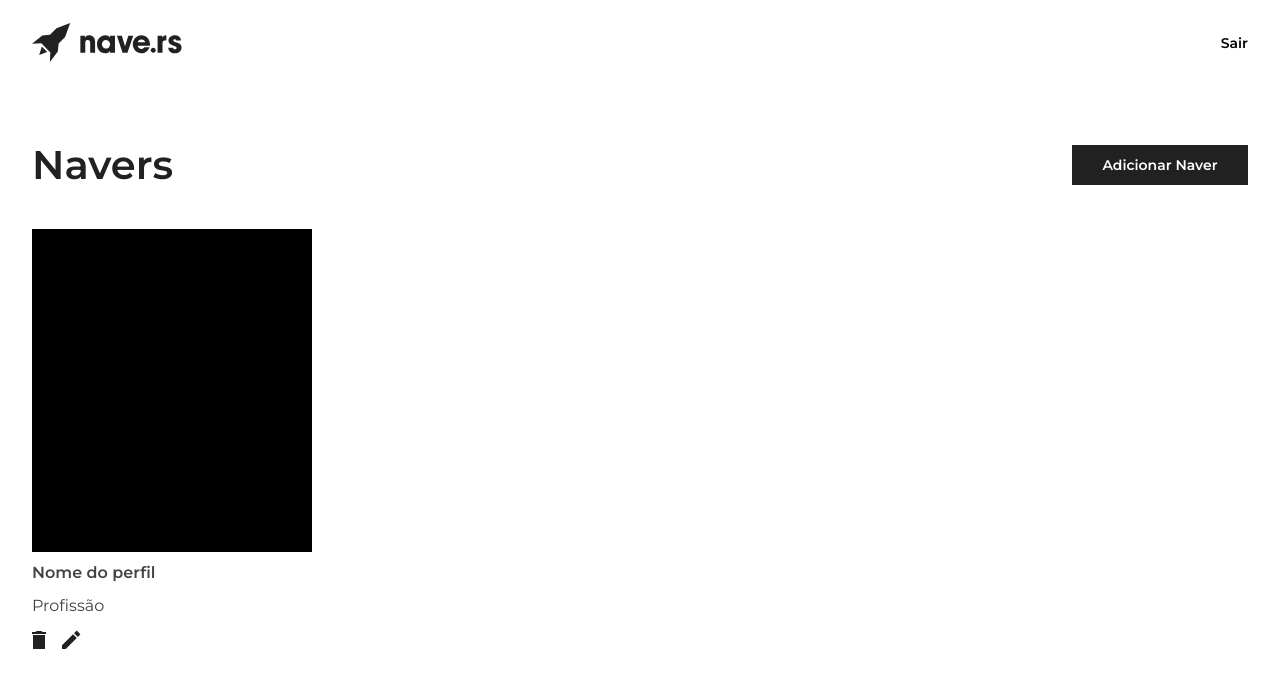
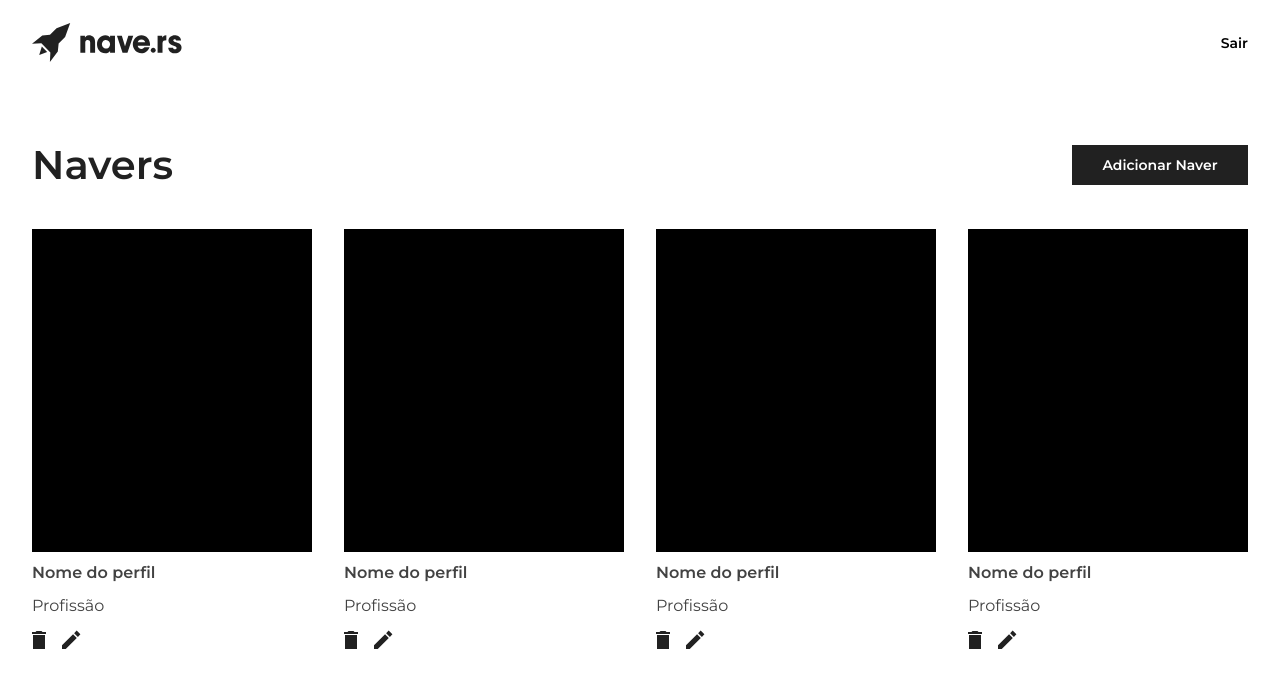
Before and after one commit to SaMatheus/Nave.rs, a React (Create React App) app: page /home in a window 1280 px wide. Shown: the top 688 px of the page. Built offline with nearby package versions, Linux system fonts and the light colour scheme; no server answers.

Commit message:
Simulando criaçao de Naver

```diff
--- a/src/pages/Home/index.js
+++ b/src/pages/Home/index.js
@@ -58,6 +58,45 @@ const Home = () => {
               </button>
             </div>
           </Profile>
+          <Profile>
+            <span></span>
+            <h3>Nome do perfil</h3>
+            <p>Profissão</p>
+            <div>
+              <button>
+                <img src='/icons/bin.svg' alt='deletar' />
+              </button>
+              <button onClick={handleClickToEdit}>
+                <img src='/icons/pencil.svg' alt='editar' />
+              </button>
+            </div>
+          </Profile>
+          <Profile>
+            <span></span>
+            <h3>Nome do perfil</h3>
+            <p>Profissão</p>
+            <div>
+              <button>
+                <img src='/icons/bin.svg' alt='deletar' />
+              </button>
+              <button onClick={handleClickToEdit}>
+                <img src='/icons/pencil.svg' alt='editar' />
+              </button>
+            </div>
+          </Profile>
+          <Profile>
+            <span></span>
+            <h3>Nome do perfil</h3>
+            <p>Profissão</p>
+            <div>
+              <button>
+                <img src='/icons/bin.svg' alt='deletar' />
+              </button>
+              <button onClick={handleClickToEdit}>
+                <img src='/icons/pencil.svg' alt='editar' />
+              </button>
+            </div>
+          </Profile>
         </Grid>
       </Content>
     </>
```
